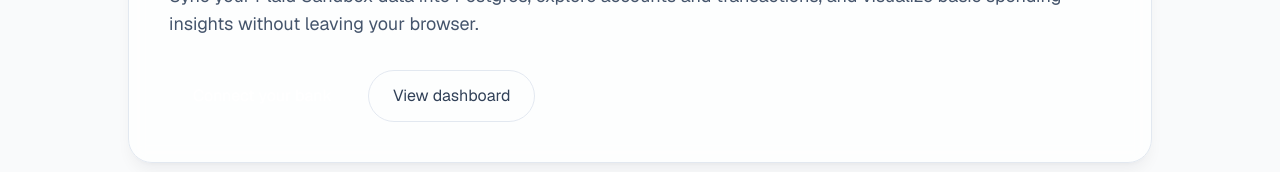
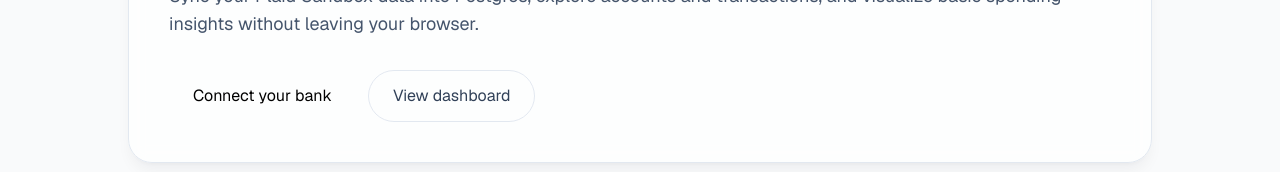
Before and after one commit to hans2001/financing_dashbaord, a Next.js app: page / in a window 1280 px wide. Shown: the part 199-371 px from the top of the page. Built offline with nearby package versions, Linux system fonts and the light colour scheme.

Commit message:
fix: color change

```diff
--- a/app/page.tsx
+++ b/app/page.tsx
@@ -25,7 +25,7 @@ export default function HomePage() {
           <div className="mt-8 flex flex-wrap gap-3">
             <Link
               href="/connect"
-              className="inline-flex items-center justify-center rounded-full bg-primary px-6 py-3 text-white transition hover:bg-primary/90"
+              className="inline-flex items-center justify-center rounded-full bg-primary px-6 py-3 text-black transition hover:bg-primary/90"
             >
               Connect your bank
             </Link>
```
